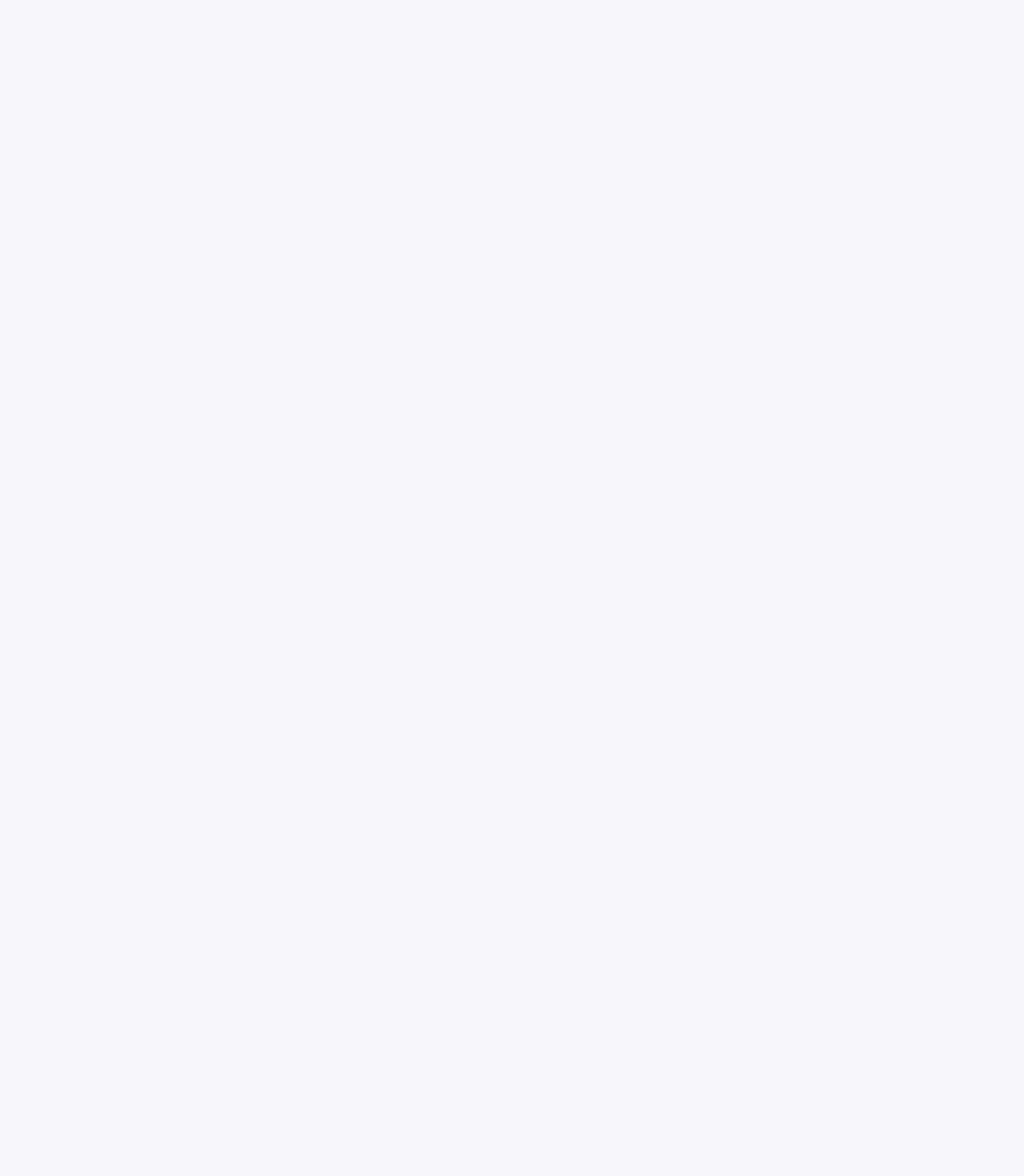
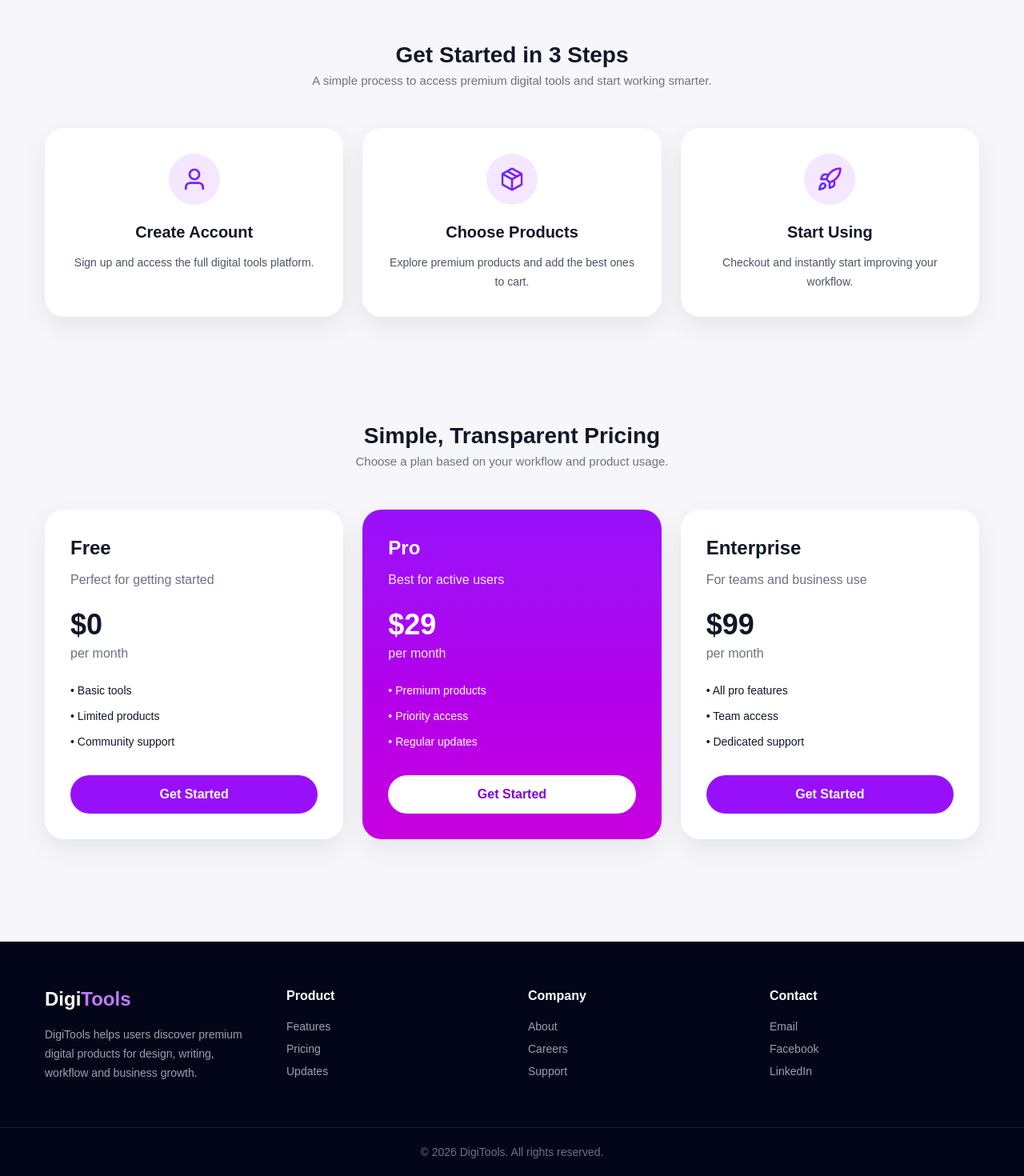
Before and after one commit to Munem223/B13-A6-DigiTools-Platform-main, a React (Vite) app: page / in a window 1280 px wide. Shown: the part 2203-3673 px from the top of the page at 80% size. Before the commit the page ends 2187 px from the top, so only its background shows below. Built offline with nearby package versions, Linux system fonts and the light colour scheme.

Commit message:
steps pricing footer

```diff
--- a/src/App.jsx
+++ b/src/App.jsx
@@ -6,6 +6,9 @@ import StatsSection from "./components/StatsSection";
 import ProductsSection from "./components/ProductsSection";
 import CartSection from "./components/CartSection";
 import ToggleSection from "./components/ToggleSection";
+import StepsSection from "./components/StepsSection";
+import PricingSection from "./components/PricingSection";
+import Footer from "./components/Footer";
 
 function App() {
   const [activeView, setActiveView] = useState("products");
@@ -50,7 +53,12 @@ function App() {
             onProceedToCheckout={handleProceedToCheckout}
           />
         )}
+
+        <StepsSection />
+        <PricingSection />
       </div>
+
+      <Footer />
     </div>
   );
 }
--- a/src/components/Footer.jsx
+++ b/src/components/Footer.jsx
@@ -0,0 +1,50 @@
+function Footer() {
+  return (
+    <footer className="bg-slate-950 text-white mt-16">
+      <div className="container-custom py-14 grid md:grid-cols-4 gap-10">
+        <div>
+          <h2 className="text-2xl font-bold">
+            Digi<span className="text-purple-400">Tools</span>
+          </h2>
+          <p className="text-sm text-gray-400 mt-4 leading-6">
+            DigiTools helps users discover premium digital products for design,
+            writing, workflow and business growth.
+          </p>
+        </div>
+
+        <div>
+          <h4 className="font-semibold mb-4">Product</h4>
+          <ul className="space-y-2 text-sm text-gray-400">
+            <li>Features</li>
+            <li>Pricing</li>
+            <li>Updates</li>
+          </ul>
+        </div>
+
+        <div>
+          <h4 className="font-semibold mb-4">Company</h4>
+          <ul className="space-y-2 text-sm text-gray-400">
+            <li>About</li>
+            <li>Careers</li>
+            <li>Support</li>
+          </ul>
+        </div>
+
+        <div>
+          <h4 className="font-semibold mb-4">Contact</h4>
+          <ul className="space-y-2 text-sm text-gray-400">
+            <li>Email</li>
+            <li>Facebook</li>
+            <li>LinkedIn</li>
+          </ul>
+        </div>
+      </div>
+
+      <div className="border-t border-white/10 py-5 text-center text-sm text-gray-500">
+        © 2026 DigiTools. All rights reserved.
+      </div>
+    </footer>
+  );
+}
+
+export default Footer;
--- a/src/components/PricingSection.jsx
+++ b/src/components/PricingSection.jsx
@@ -0,0 +1,82 @@
+function PricingSection() {
+  const pricingPlans = [
+    {
+      id: 1,
+      name: "Free",
+      price: "$0",
+      description: "Perfect for getting started",
+      features: ["Basic tools", "Limited products", "Community support"],
+      highlight: false,
+    },
+    {
+      id: 2,
+      name: "Pro",
+      price: "$29",
+      description: "Best for active users",
+      features: ["Premium products", "Priority access", "Regular updates"],
+      highlight: true,
+    },
+    {
+      id: 3,
+      name: "Enterprise",
+      price: "$99",
+      description: "For teams and business use",
+      features: ["All pro features", "Team access", "Dedicated support"],
+      highlight: false,
+    },
+  ];
+
+  return (
+    <section id="pricing" className="py-16">
+      <div className="text-center">
+        <h2 className="section-title">Simple, Transparent Pricing</h2>
+        <p className="section-subtitle mt-3">
+          Choose a plan based on your workflow and product usage.
+        </p>
+      </div>
+
+      <div className="grid md:grid-cols-3 gap-6 mt-12">
+        {pricingPlans.map((plan) => (
+          <div
+            key={plan.id}
+            className={`rounded-3xl p-8 card-shadow ${
+              plan.highlight
+                ? "bg-gradient-to-b from-purple-600 to-fuchsia-600 text-white"
+                : "bg-white text-gray-900"
+            }`}
+          >
+            <h3 className="text-2xl font-bold">{plan.name}</h3>
+            <p className={`mt-3 ${plan.highlight ? "text-purple-100" : "text-gray-500"}`}>
+              {plan.description}
+            </p>
+
+            <h4 className="text-4xl font-bold mt-6">{plan.price}</h4>
+            <p className={`mt-1 ${plan.highlight ? "text-purple-100" : "text-gray-500"}`}>
+              per month
+            </p>
+
+            <ul className="mt-6 space-y-3">
+              {plan.features.map((feature, index) => (
+                <li key={index} className="text-sm">
+                  • {feature}
+                </li>
+              ))}
+            </ul>
+
+            <button
+              className={`mt-8 w-full rounded-full py-3 font-semibold ${
+                plan.highlight
+                  ? "bg-white text-purple-700"
+                  : "bg-purple-600 text-white"
+              }`}
+            >
+              Get Started
+            </button>
+          </div>
+        ))}
+      </div>
+    </section>
+  );
+}
+
+export default PricingSection;
--- a/src/components/StepsSection.jsx
+++ b/src/components/StepsSection.jsx
@@ -0,0 +1,55 @@
+import userIcon from "../assets/user.png";
+import packageIcon from "../assets/package.png";
+import rocketIcon from "../assets/rocket.png";
+
+function StepsSection() {
+  const steps = [
+    {
+      id: 1,
+      title: "Create Account",
+      description: "Sign up and access the full digital tools platform.",
+      icon: userIcon,
+    },
+    {
+      id: 2,
+      title: "Choose Products",
+      description: "Explore premium products and add the best ones to cart.",
+      icon: packageIcon,
+    },
+    {
+      id: 3,
+      title: "Start Using",
+      description: "Checkout and instantly start improving your workflow.",
+      icon: rocketIcon,
+    },
+  ];
+
+  return (
+    <section id="steps" className="py-16">
+      <div className="text-center">
+        <h2 className="section-title">Get Started in 3 Steps</h2>
+        <p className="section-subtitle mt-3">
+          A simple process to access premium digital tools and start working smarter.
+        </p>
+      </div>
+
+      <div className="grid md:grid-cols-3 gap-6 mt-12">
+        {steps.map((step) => (
+          <div
+            key={step.id}
+            className="bg-white rounded-3xl p-8 text-center card-shadow"
+          >
+            <div className="w-16 h-16 mx-auto rounded-full bg-purple-100 flex items-center justify-center">
+              <img src={step.icon} alt={step.title} className="w-8 h-8 object-contain" />
+            </div>
+
+            <h3 className="text-xl font-bold mt-5">{step.title}</h3>
+            <p className="text-gray-600 mt-3 text-sm leading-6">{step.description}</p>
+          </div>
+        ))}
+      </div>
+    </section>
+  );
+}
+
+export default StepsSection;
```
